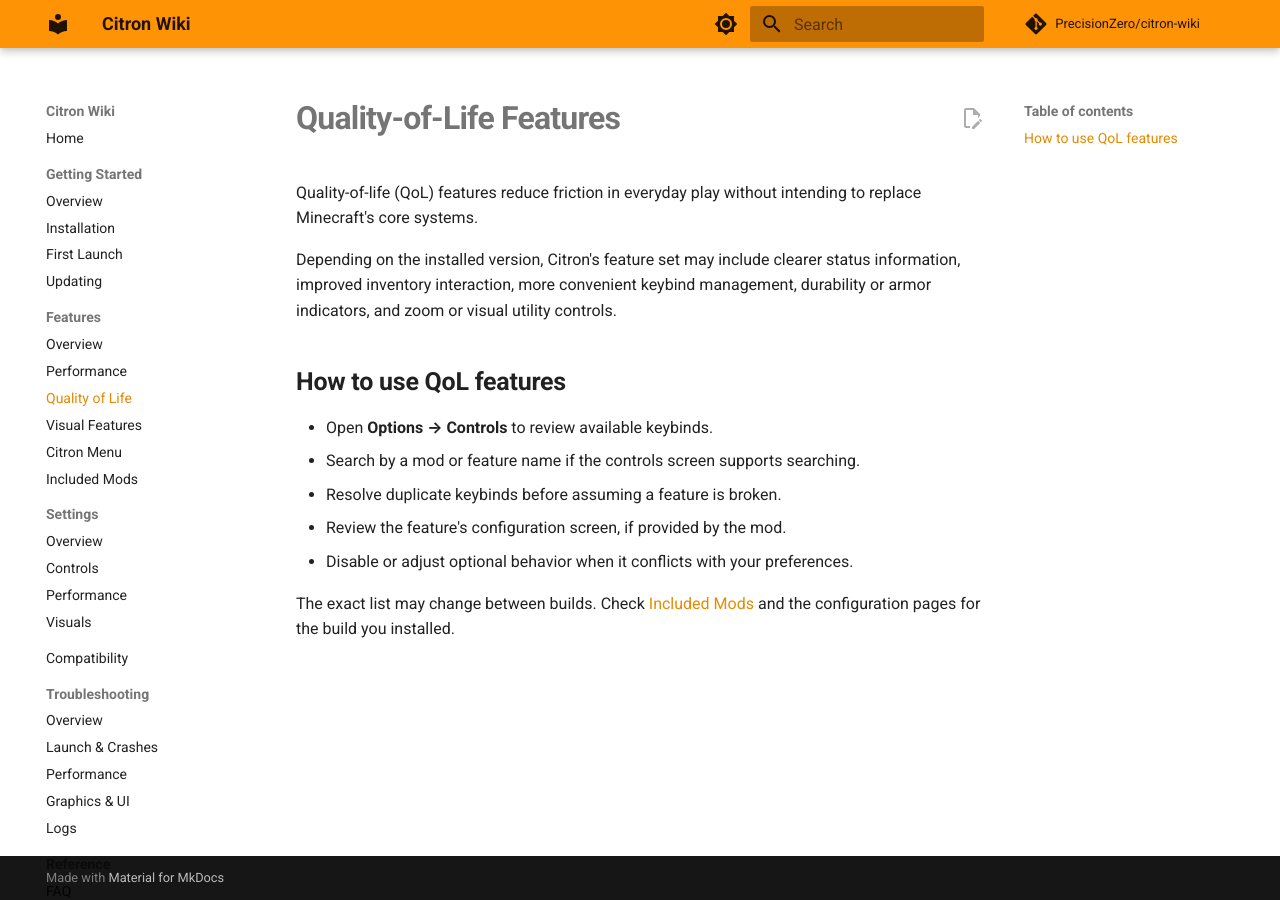
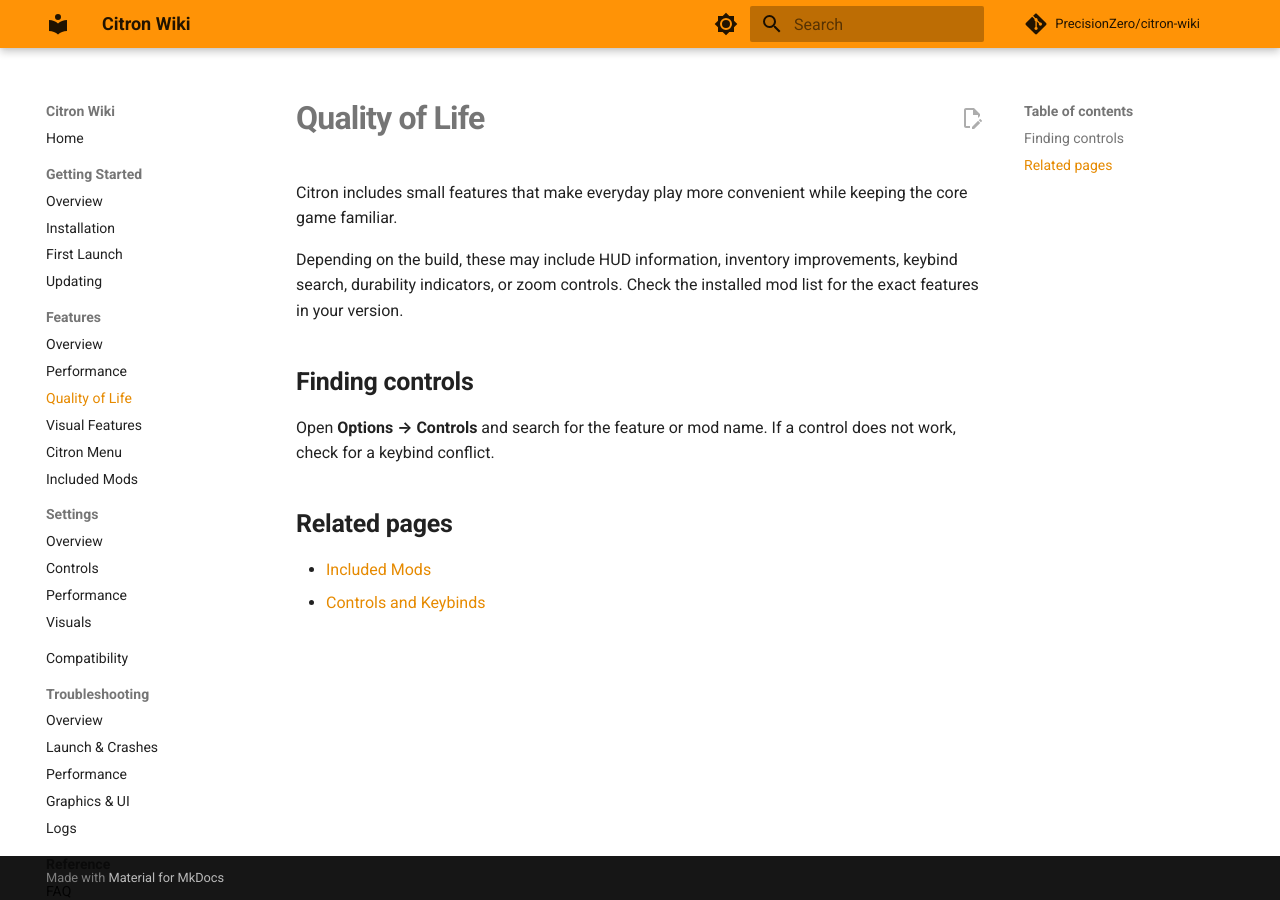
Before and after one commit to PrecisionZero/citron-wiki, an MkDocs documentation site: the page built from docs/features/quality-of-life.md, in a window 1280 px wide. Built offline with MkDocs 1.6.1 and Material for MkDocs 9.7.7, drawn with Linux system fonts in a browser that asks for light colours; comment, search, counter and statistics services are not loaded.

Commit message:
Simplify wiki page: docs/features/quality-of-life.md

```diff
--- a/docs/features/quality-of-life.md
+++ b/docs/features/quality-of-life.md
@@ -1,15 +1,14 @@
-# Quality-of-Life Features
+# Quality of Life
 
-Quality-of-life (QoL) features reduce friction in everyday play without intending to replace Minecraft's core systems.
+Citron includes small features that make everyday play more convenient while keeping the core game familiar.
 
-Depending on the installed version, Citron's feature set may include clearer status information, improved inventory interaction, more convenient keybind management, durability or armor indicators, and zoom or visual utility controls.
+Depending on the build, these may include HUD information, inventory improvements, keybind search, durability indicators, or zoom controls. Check the installed mod list for the exact features in your version.
 
-## How to use QoL features
+## Finding controls
 
-- Open **Options → Controls** to review available keybinds.
-- Search by a mod or feature name if the controls screen supports searching.
-- Resolve duplicate keybinds before assuming a feature is broken.
-- Review the feature's configuration screen, if provided by the mod.
-- Disable or adjust optional behavior when it conflicts with your preferences.
+Open **Options → Controls** and search for the feature or mod name. If a control does not work, check for a keybind conflict.
 
-The exact list may change between builds. Check [Included Mods](mods.md) and the configuration pages for the build you installed.
+## Related pages
+
+- [Included Mods](mods.md)
+- [Controls and Keybinds](../configuration/controls.md)
```
